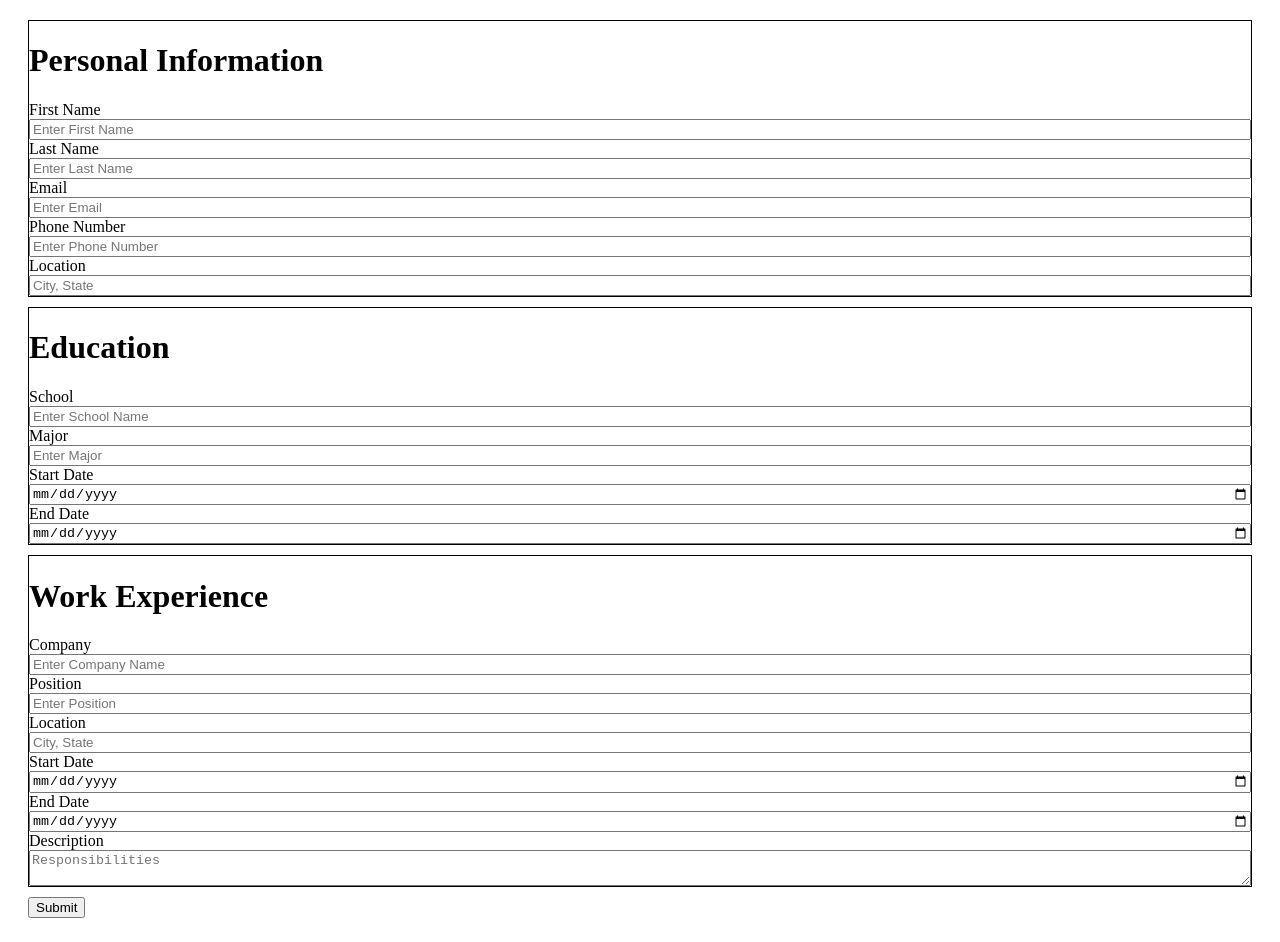
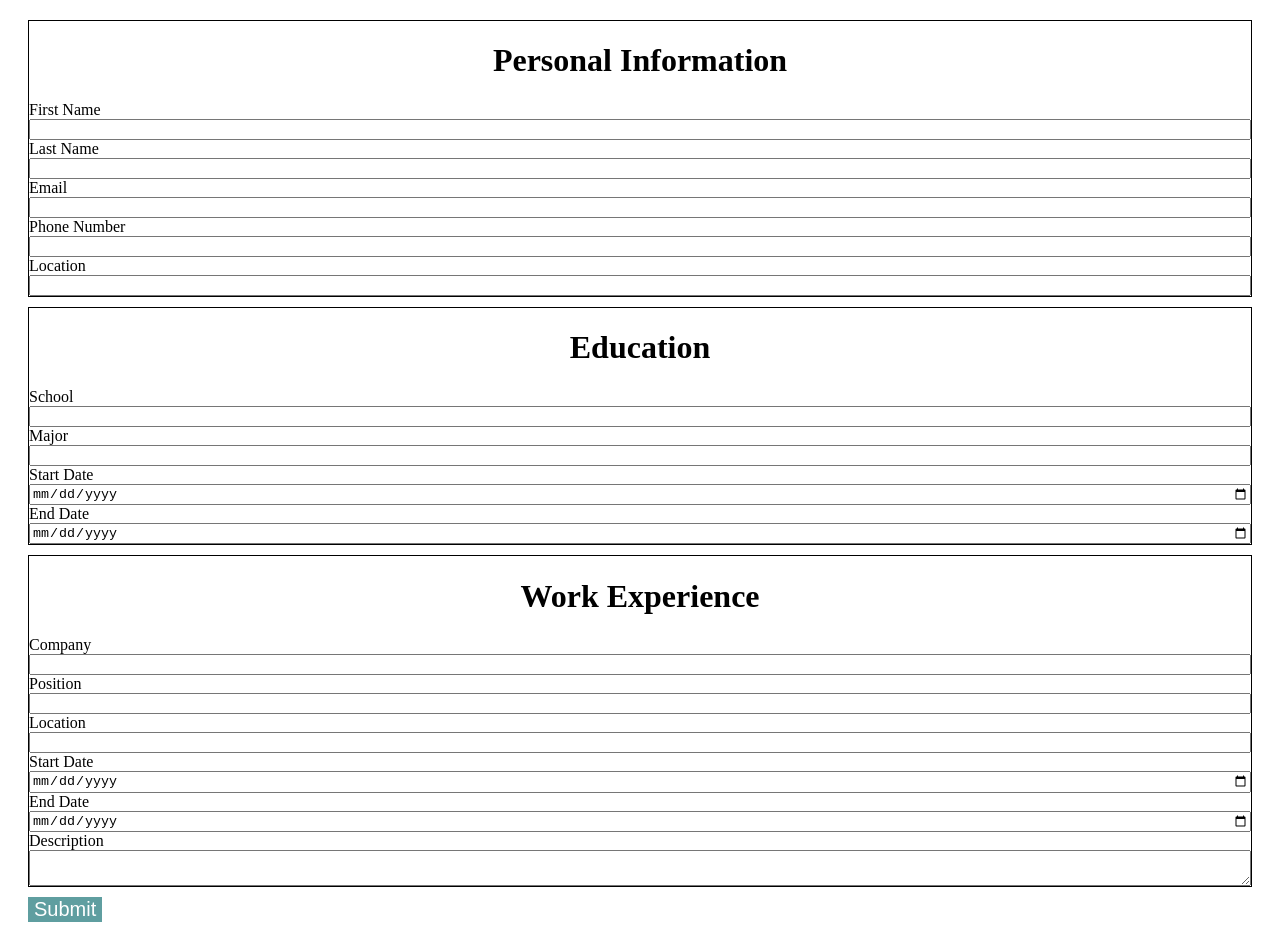
Before and after one commit to malom1/resume-builder, a React (Vite) app: page / in a window 1280 px wide. Built offline with nearby package versions, Linux system fonts and the light colour scheme.

Commit message:
minor styling changes

```diff
--- a/src/App.jsx
+++ b/src/App.jsx
@@ -8,21 +8,21 @@ function App() {
   const [isEditing, setIsEditing] = useState(true)
 
   const [resumeData, setResumeData] = useState({
-    firstname: '',
-    lastname: '',
-    email: '',
-    phone: '',
-    homeLocation: '',
-    school: '',
-    major: '',
+    firstname: 'John',
+    lastname: 'Doe',
+    email: 'johndoe@email.com',
+    phone: 123-456-7890,
+    homeLocation: 'Queens, NY',
+    school: 'Harvard University',
+    major: 'Computer Science',
     schoolStart: '',
     schoolEnd: '',
-    company: '',
-    position: '',
+    company: 'Google',
+    position: 'Software Engineer',
     workStart: '',
     workEnd: '',
-    workLocation: '',
-    description: ''
+    workLocation: 'San Francisco',
+    description:'description'
   })
 
   if(isEditing===true){
@@ -34,15 +34,6 @@ function App() {
         <ResumePreview resumeData={resumeData} setResumeData={setResumeData} isEditing={isEditing} setIsEditing={setIsEditing}/>
       )
   }
-
-  // return (
-  //   <div className='main-container'>
-
-  //     <Information resumeData={resumeData} setResumeData={setResumeData} isEditing={isEditing} setIsEditing={setIsEditing}/>
-  //     <ResumePreview resumeData={resumeData} setResumeData={setResumeData} isEditing={isEditing} setIsEditing={setIsEditing}/>
-
-  //   </div>
-  // )
 }
 
 export default App
--- a/src/Components/Information.css
+++ b/src/Components/Information.css
@@ -1,6 +1,11 @@
 .input-container {
     padding: 10px;
     margin: 10px;
+}
+
+h1{
+    display: flex;
+    justify-content: center;
 }
 
 .info-input {
@@ -23,3 +28,10 @@
     flex-direction: column;
     margin-bottom: 10px;
 }
+
+.submit-btn {
+    font-size: 20px;
+    border: none;
+    background-color: cadetblue;
+    color: white;
+}
--- a/src/Components/Information.jsx
+++ b/src/Components/Information.jsx
@@ -8,23 +8,20 @@ function Information ({resumeData, setResumeData, setIsEditing}) {
     const handleChanges = (e) => {
 
         e.preventDefault()
-
         setResumeData({...resumeData, [e.target.name]: e.target.value})
-
-        setIsEditing(false)
 
     }
 
-    // const handleSubmit = (e) => {
+    const handleSubmit = (e) => {
 
-    //     e.preventDefault()
-    //     setIsEditing(false)
-    // }
+        e.preventDefault()
+        setIsEditing(false)
+    }
 
     return (
         <div className="input-container">
 
-            <form onSubmit={handleChanges}>
+            <form onSubmit={handleSubmit}>
                 <div className="info-input">
 
                     <h1>Personal Information</h1>
@@ -32,40 +29,39 @@ function Information ({resumeData, setResumeData, setIsEditing}) {
                     <label htmlFor="firstname">First Name</label>
                     <input
                         type="text"
-                        name="firstname"
-                        placeholder="Enter First Name"
+                        id="firstname"
                         onChange={handleChanges}
+                        required
                     />
 
                     <label htmlFor="lastname">Last Name</label>
                     <input
                         type="text"
                         name="lastname"
-                        placeholder="Enter Last Name"
                         onChange={handleChanges}
+                        required
                     />
 
                     <label htmlFor="email">Email</label>
                     <input
                         type="mail"
                         name="email"
-                        placeholder="Enter Email"
                         onChange={handleChanges}
+                        required
                     />
 
                     <label htmlFor="phone">Phone Number</label>
                     <input
                         type="text"
                         name="phone"
-                        placeholder="Enter Phone Number"
                         onChange={handleChanges}
+                        required
                     />
 
                     <label htmlFor="homeLocation">Location</label>
                     <input
                         type="text"
                         name="homeLocation"
-                        placeholder="City, State"
                         onChange={handleChanges}
                     />
 
@@ -79,7 +75,6 @@ function Information ({resumeData, setResumeData, setIsEditing}) {
                     <input
                         type="text"
                         name="school"
-                        placeholder="Enter School Name"
                         onChange={handleChanges}
                     />
 
@@ -87,7 +82,6 @@ function Information ({resumeData, setResumeData, setIsEditing}) {
                     <input
                         type="text"
                         name="major"
-                        placeholder="Enter Major"
                         onChange={handleChanges}
                     />
 
@@ -115,7 +109,6 @@ function Information ({resumeData, setResumeData, setIsEditing}) {
                     <input
                         type="text"
                         name="company"
-                        placeholder="Enter Company Name"
                         onChange={handleChanges}
                     />
 
@@ -123,7 +116,6 @@ function Information ({resumeData, setResumeData, setIsEditing}) {
                     <input
                         type="text"
                         name="position"
-                        placeholder="Enter Position"
                         onChange={handleChanges}
                     />
 
@@ -131,7 +123,6 @@ function Information ({resumeData, setResumeData, setIsEditing}) {
                     <input
                         type="text"
                         name="workLocation"
-                        placeholder="City, State"
                         onChange={handleChanges}
                     />
 
@@ -151,13 +142,12 @@ function Information ({resumeData, setResumeData, setIsEditing}) {
                     <label htmlFor="description">Description</label>
                     <textarea
                         name="description"
-                        placeholder="Responsibilities"
                         onChange={handleChanges}>
                     </textarea>
 
                 </div>
 
-                <button>Submit</button>
+                <button className="submit-btn">Submit</button>
 
             </form>
 
```
